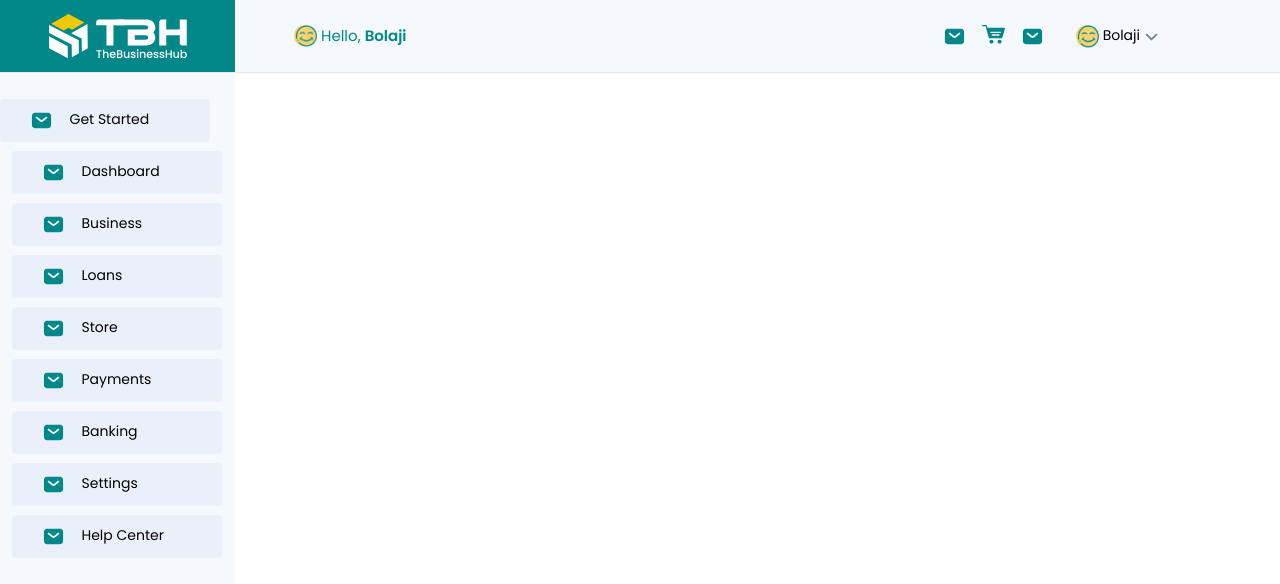
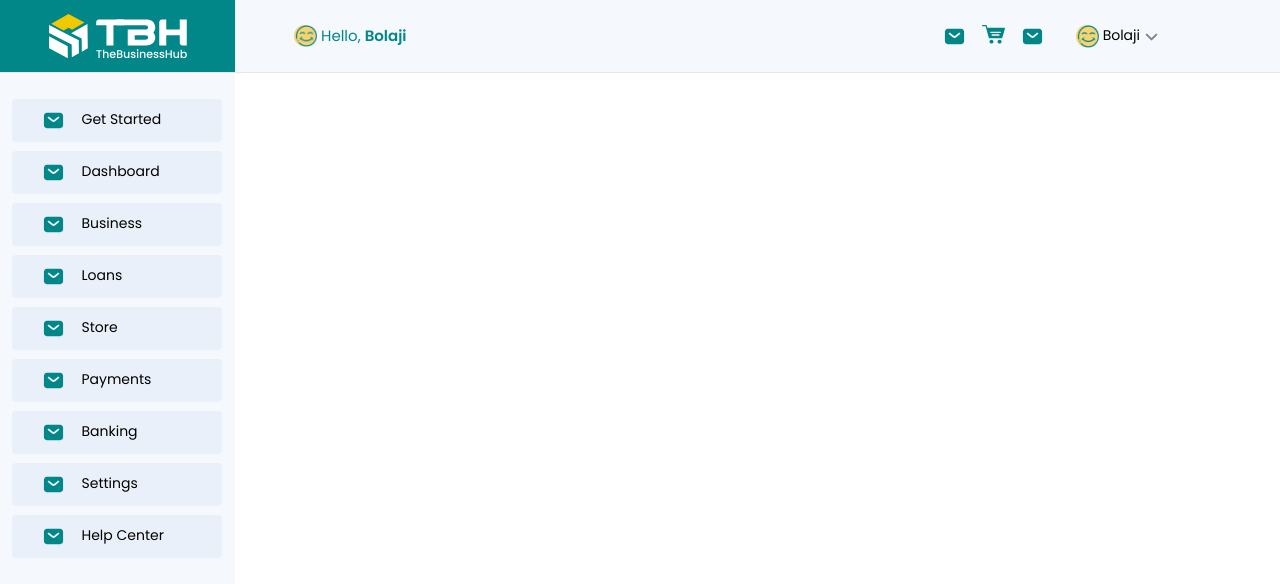
Before and after one commit to Emmanuel-Ingwe/businesshub-bank, a Next.js app: page / in a window 1280 px wide. Shown: the top 584 px of the page. Built offline with nearby package versions, Linux system fonts and the light colour scheme; a web font is replaced by a local one.

Commit message:
sidenav padding

```diff
--- a/components/Landing/Body/index.tsx
+++ b/components/Landing/Body/index.tsx
@@ -60,7 +60,7 @@ const Body = (props: Props) => {
 
   return (
     <>
-      <section className="h h-screen w-[235px] bg-navbg space-x-[12px] pt-[26px]">
+      <section className="h h-screen w-[235px] bg-navbg pl-[12px] pt-[26px]">
         {data.map((item, index) => (
           <div className="flex w-[210px] bg-navcolor hover:bg-brown p-[10px] rounded items-start pl-[30px] mb-[9px]">
             <Link href={item.link} className="flex" >
```
